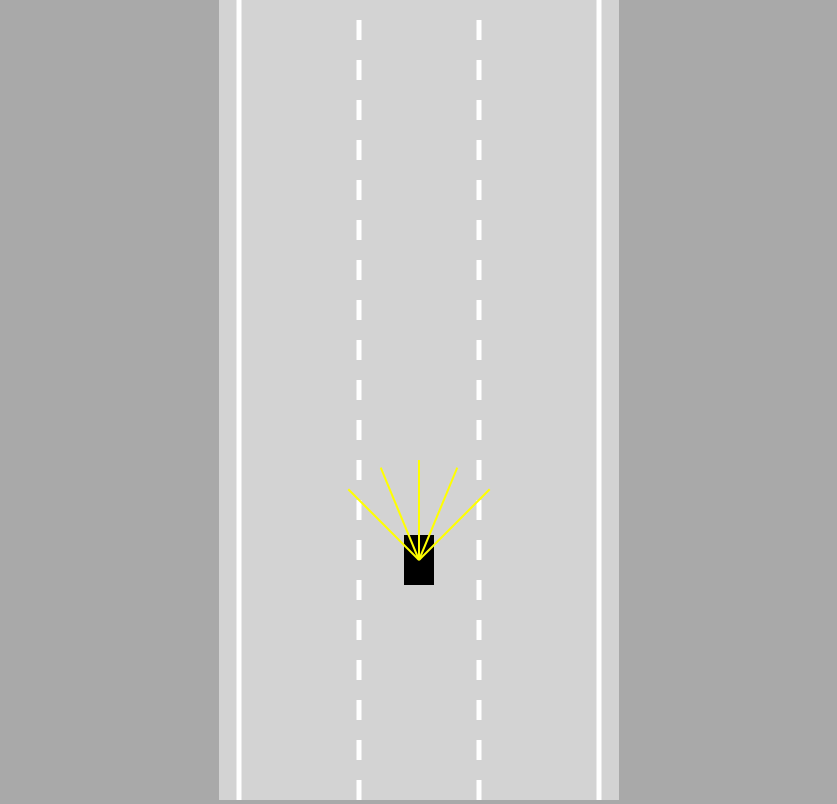
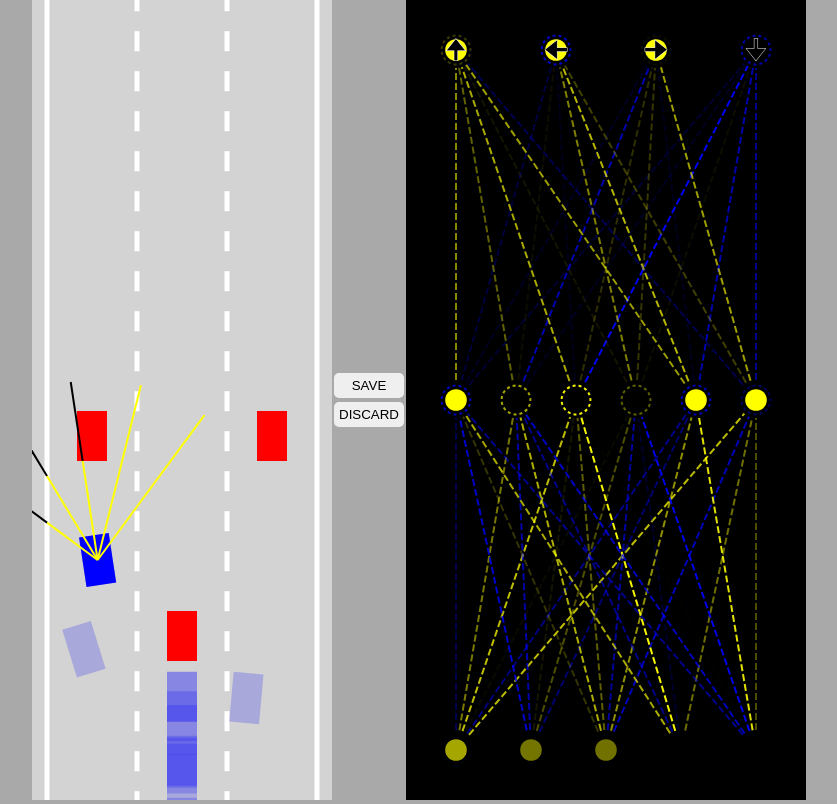
Before and after one commit to Jingzhe0/Self-Driving-Car, a plain HTML site: page index.html in a window 1280 px wide. Shown: the whole page, without its empty margins (221-1058 px from the left). Drawn offline with Linux system fonts and the light colour scheme.

Commit message:
final working

```diff
--- a/car.js
+++ b/car.js
@@ -12,8 +12,13 @@ class Car{
         this.angle=0;
         this.damages=false;
 
+        this.useBrain=controlType=="AI";
+
         if(controlType!="DUMMY"){
             this.sensor=new Sensor(this);
+            this.brain= new NeuralNetwork(
+                [this.sensor.rayCount,6,4]
+            );
         }
         this.controls= new Controls(controlType);
     }
@@ -26,6 +31,18 @@ class Car{
         }
         if(this.sensor){
         this.sensor.update(roadBorders,traffic);
+        const offsets=this.sensor.readings.map(
+            s=>s==null?0:1-s.offset
+        );
+        const outputs=NeuralNetwork.feedForward(offsets,this.brain);
+
+
+        if(this.useBrain){
+            this.controls.forward=outputs[0];
+            this.controls.left=outputs[1];
+            this.controls.right=outputs[2];
+            this.controls.reverse=outputs[3];
+        }
         }
     }
 
@@ -109,7 +126,7 @@ class Car{
 
     }
 
-    draw(ctx){
+    draw(ctx,color,drawSensor=false){
 
         // ctx.save();
         // ctx.translate(this.x,this.y);
@@ -132,7 +149,7 @@ class Car{
             ctx.fillStyle="gray";
         }
         else{
-            ctx.fillStyle="black";
+            ctx.fillStyle=color;
         }
 
        ctx.beginPath();
@@ -142,7 +159,7 @@ class Car{
        }
        ctx.fill();
 
-       if(this.sensor){
+       if(this.sensor && drawSensor){
        this.sensor.draw(ctx);
         }
     }
--- a/index.html
+++ b/index.html
@@ -1,12 +1,19 @@
 <!DOCTYPE html>
 <head>
     <title>
-        Self-Driving Car- No libraries
+        Self-Driving Car
     </title>
     <link rel="stylesheet" href="style.css">
 </head>
 <body>
-    <canvas id="myCanvas"></canvas>
+    <canvas id="carCanvas"></canvas>
+    <div id="verticalButtons">
+        <button onclick="save()">SAVE</button>
+        <button onclick="discard()">DISCARD</button>
+    </div>
+    <canvas id="networkCanvas"></canvas>
+    <script src="network.js"></script>
+    <script src="visualizer.js"></script>
     <script src="sensor.js"></script>
     <script src="utils.js"></script>
     <script src="road.js"></script>
--- a/main.js
+++ b/main.js
@@ -1,36 +1,97 @@
 // make the display window and road
-const canvas= document.getElementById("myCanvas");
+const carCanvas= document.getElementById("carCanvas");
 
-canvas.width=400;
+carCanvas.width=300;
+
+const networkCanvas= document.getElementById("networkCanvas");
+
+networkCanvas.width=400;
 
 // draw the car dimensions
-const ctx= canvas.getContext("2d");
-const road= new Road(canvas.width/2,canvas.width*0.9);
-const car= new Car(road.getLaneCenter(1),100,30,50,"KEYS");
+const carCtx= carCanvas.getContext("2d");
+const networkCtx= networkCanvas.getContext("2d");
+const road= new Road(carCanvas.width/2,carCanvas.width*0.9);
+
+const N=300;
+const cars=generateCars(N);
+// const car= new Car(road.getLaneCenter(1),100,30,50,"AI");
+
+let bestCar=cars[0];
+if(localStorage.getItem("bestBrain")){
+    for(let i=0;i<cars.length;i++){
+    cars[i].brain=JSON.parse(
+        localStorage.getItem("bestBrain"));
+        if(i!=0){
+            NeuralNetwork.mutate(cars[i].brain,0.2);
+        }
+    }
+}
+
 const traffic=[
-    new Car(road.getLaneCenter(1),-100,30,50,"DUMMY",2)
+    new Car(road.getLaneCenter(1),-100,30,50,"DUMMY",2),
+    new Car(road.getLaneCenter(0),-300,30,50,"DUMMY",2),
+    new Car(road.getLaneCenter(2),-300,30,50,"DUMMY",2)
 ];
 // car.draw(ctx);
 
 animate();
 
-function animate(){
+function save(){
+    localStorage.setItem("bestBrain",
+        JSON>stringify(bestCar.brain)
+    );
+}
+
+function discard(){
+    localStorage.removeItem("bestBrain");
+}
+
+function generateCars(N){
+    const cars=[];
+    for(let i=1;i<=N;i++){
+        cars.push(new Car(road.getLaneCenter(1),100,30,50,"AI"));
+    }
+    return cars;
+}
+
+function animate(time){
     for(let i=0;i<traffic.length;i++){
         traffic[i].update(road.borders,[]);
     }
-    car.update(road.borders,traffic);
 
-    canvas.height= window.innerHeight;
+    for(let i=0;i<cars.length;i++){
+        cars[i].update(road.borders,traffic);
+    }
 
-    ctx.save();
-    ctx.translate(0,-car.y+canvas.height*0.7);
+     bestCar=cars.find(
+        c=>c.y==Math.min(
+            ...cars.map(c=>c.y)
+        )
+    );
+    // car.update(road.borders,traffic);
 
-    road.draw(ctx);
+    carCanvas.height= window.innerHeight;
+    networkCanvas.height= window.innerHeight;
+
+    carCtx.save();
+    carCtx.translate(0,-bestCar.y+carCanvas.height*0.7);
+
+    road.draw(carCtx);
     for(let i=0;i<traffic.length;i++){
-        traffic[i].draw(ctx);
+        traffic[i].draw(carCtx,"red");
     }
-    car.draw(ctx);
 
-    ctx.restore();
+    carCtx.globalAlpha=0.2;
+    for(let i=0;i<cars.length;i++){
+        cars[i].draw(carCtx,"blue");
+    }
+    carCtx.globalAlpha=1;
+    bestCar.draw(carCtx,"blue",true);
+
+    carCtx.restore();
+
+
+    networkCtx.lineDashOffset=-time/50;
+    Visualizer.drawNetwork(networkCtx,bestCar.brain);
     requestAnimationFrame(animate);
 }
--- /dev/null
+++ b/network.js
@@ -0,0 +1,96 @@
+class NeuralNetwork{
+    constructor(neuronCounts){
+        this.levels=[];
+        for(let i=0;i<neuronCounts.length-1;i++){
+            this.levels.push(new Level(neuronCounts[i],neuronCounts[i+1]
+            ));
+        }
+    }
+
+
+    static feedForward(givenInputs,network){
+        let outputs=Level.feedForward(
+            givenInputs,network.levels[0]);
+        for (let i=1;i<network.levels.length;i++){
+            outputs=Level.feedForward(
+                outputs,network.levels[i]);
+        }
+        return outputs;
+    }
+
+    static mutate(network,amount=1){
+        network.levels.forEach(level=> {
+            for(let i=0;i<level.biases.length;i++){
+                level.biases[i]=lerp(
+                    level.biases[i],
+                    Math.random()*2-1,
+                    amount
+                )
+            }
+            for(let i=0;i<level.weights.length;i++){
+                for(let j=0;j<level.weights[i].length;j++){
+                    level.weights[i][j]=lerp(
+                        level.weights[i][j],
+                        Math.random()*2-1,
+                        amount
+                    )
+                }
+            }
+        });
+    }
+
+}
+
+
+
+class Level{
+    constructor(inputCount,outputCount){
+    this.inputs= new Array(inputCount);
+    this.outputs= new Array(outputCount);
+    this.biases= new Array(outputCount);
+
+    this.weights=[];
+    for(let i=0;i<inputCount;i++){
+        this.weights[i]= new Array(outputCount);
+    }
+
+    Level.#randomize(this);
+
+    }
+
+    static #randomize(level){
+        for(let i=0;i<level.inputs.length;i++){
+            for(let j=0;j<level.outputs.length;j++){
+                level.weights[i][j]=Math.random()*2-1;
+            }
+        }
+
+         for(let i=0;i<level.biases.length;i++){
+            level.biases[i]=Math.random()*2-1;
+         }
+
+    }
+
+    static feedForward(givenInputs,level){
+        for(let i=0;i<level.inputs.length;i++){
+            level.inputs[i]=givenInputs[i];
+        }
+
+        for(let i=0;i<level.outputs.length;i++){
+            let sum=0;
+            for(let j=0;j<level.inputs.length;j++){
+                sum+=level.inputs[j]*level.weights[j][i];
+            }
+
+            if(sum>level.biases[i]){
+                level.outputs[i]=1;
+            }
+            else{
+                level.outputs[i]=0;
+            }
+        }
+
+        return level.outputs;
+    }
+
+}
--- a/sensor.js
+++ b/sensor.js
@@ -2,7 +2,7 @@ class Sensor{
     constructor(car){
         this.car=car;
         this.rayCount=5;
-        this.rayLength=100;
+        this.rayLength=180;
         this.raySpread=Math.PI/2;
 
         this.rays=[];
--- a/style.css
+++ b/style.css
@@ -2,8 +2,29 @@ body{
     margin: 0;
     background: darkgray;
     overflow: hidden;
-    text-align: center;
+    display: flex;
+    justify-content: center;
+    align-items: center;
 }
-#myCanvas{
+
+#verticalButtons{
+    display:flex;
+    flex-direction: column;
+}
+button{
+    border: none;
+    border-radius: 5px;
+    padding: 5px;
+    margin: 2px;
+    cursor: pointer;
+}
+
+button:hover{
+    background: blue;
+}
+#carCanvas{
     background: lightgray;
 }
+#networkCanvas{
+    background: black;
+}
--- /dev/null
+++ b/visualizer.js
@@ -0,0 +1,118 @@
+class Visualizer{
+    static drawNetwork(ctx,network){
+        const margin=50;
+        const left=margin;
+        const top=margin;
+        const width=ctx.canvas.width-margin*2;
+        const height=ctx.canvas.height-margin*2;
+
+        const levelHeight=height/network.levels.length;
+
+        for(let i=network.levels.length-1;i>=0;i--){
+            const levelTop=top+
+                lerp(
+                    height-levelHeight,
+                    0,
+                    network.levels.length==1
+                        ?0.5
+                        :i/(network.levels.length-1)
+                );
+
+            ctx.setLineDash([7,3]);
+            Visualizer.drawLevel(ctx,network.levels[i],
+                left,levelTop,
+                width,levelHeight,
+                i==network.levels.length-1
+                    ?['🠉','🠈','🠊','🠋']
+                    :[]
+            );
+        }
+    }
+
+    static drawLevel(ctx,level,left,top,width,height,outputLabels){
+        const right=left+width;
+        const bottom=top+height;
+
+        const {inputs,outputs,weights,biases}=level;
+
+        for(let i=0;i<inputs.length;i++){
+            for(let j=0;j<outputs.length;j++){
+                ctx.beginPath();
+                ctx.moveTo(
+                    Visualizer.#getNodeX(inputs,i,left,right),
+                    bottom
+                );
+                ctx.lineTo(
+                    Visualizer.#getNodeX(outputs,j,left,right),
+                    top
+                );
+                ctx.lineWidth=2;
+                ctx.strokeStyle=getRGBA(weights[i][j]);
+                ctx.stroke();
+            }
+        }
+
+        const nodeRadius=18;
+        for(let i=0;i<inputs.length;i++){
+            const x=Visualizer.#getNodeX(inputs,i,left,right);
+            ctx.beginPath();
+            ctx.arc(x,bottom,nodeRadius,0,Math.PI*2);
+            ctx.fillStyle="black";
+            ctx.fill();
+            ctx.beginPath();
+            ctx.arc(x,bottom,nodeRadius*0.6,0,Math.PI*2);
+            ctx.fillStyle=getRGBA(inputs[i]);
+            ctx.fill();
+        }
+
+        for(let i=0;i<outputs.length;i++){
+            const x=Visualizer.#getNodeX(outputs,i,left,right);
+            ctx.beginPath();
+            ctx.arc(x,top,nodeRadius,0,Math.PI*2);
+            ctx.fillStyle="black";
+            ctx.fill();
+            ctx.beginPath();
+            ctx.arc(x,top,nodeRadius*0.6,0,Math.PI*2);
+            ctx.fillStyle=getRGBA(outputs[i]);
+            ctx.fill();
+
+            ctx.beginPath();
+            ctx.lineWidth=2;
+            ctx.arc(x,top,nodeRadius*0.8,0,Math.PI*2);
+            ctx.strokeStyle=getRGBA(biases[i]);
+            ctx.setLineDash([3,3]);
+            ctx.stroke();
+            ctx.setLineDash([]);
+
+            if(outputLabels[i]){
+                ctx.beginPath();
+                ctx.textAlign="center";
+                ctx.textBaseline="middle";
+                ctx.fillStyle="black";
+                ctx.strokeStyle="white";
+                ctx.font=(nodeRadius*1.5)+"px Arial";
+                ctx.fillText(outputLabels[i],x,top+nodeRadius*0.1);
+                ctx.lineWidth=0.5;
+                ctx.strokeText(outputLabels[i],x,top+nodeRadius*0.1);
+            }
+        }
+    }
+
+    static #getNodeX(nodes,index,left,right){
+        return lerp(
+            left,
+            right,
+            nodes.length==1
+                ?0.5
+                :index/(nodes.length-1)
+        );
+    }
+}
+
+function getRGBA(value){
+    const alpha=Math.abs(value);
+    const R=value<0?0:255;
+    const G=R;
+    const B=value>0?0:255;
+    return "rgba("+R+","+G+","+B+","+alpha+")";
+}
```
